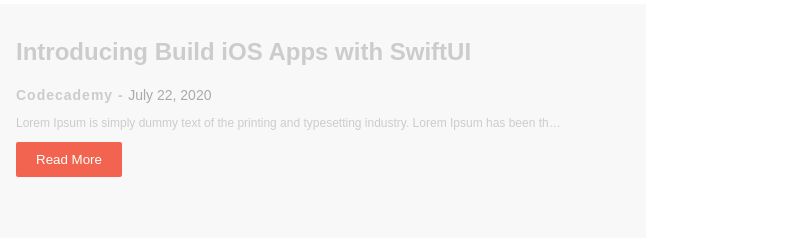
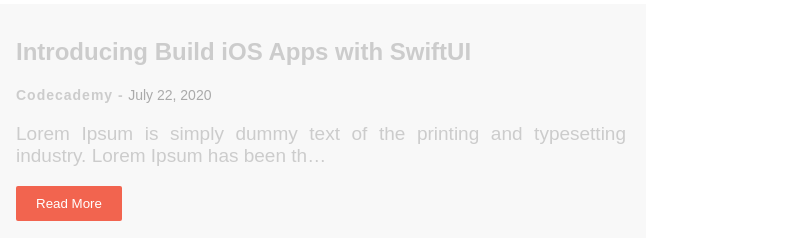
Before and after one commit to mkapusciok/Code-Blog, a plain HTML site: page index.html in a window 1280 px wide. Shown: the part 562-800 px from the top of the page, 494-1280 px from the left. Drawn offline with Linux system fonts and the light colour scheme.

Commit message:
Changing stories description font size

```diff
--- a/resources/css/style.css
+++ b/resources/css/style.css
@@ -263,7 +263,7 @@ ul {
 
 .summary {
     /* Change font-size below to be between 18 to 20 pixels */
-    font-size: 12px;
+    font-size: 19px;
     /* Set line-height to 1.5 */
 
     /* Set letter-spacing to 1.2 */
```
